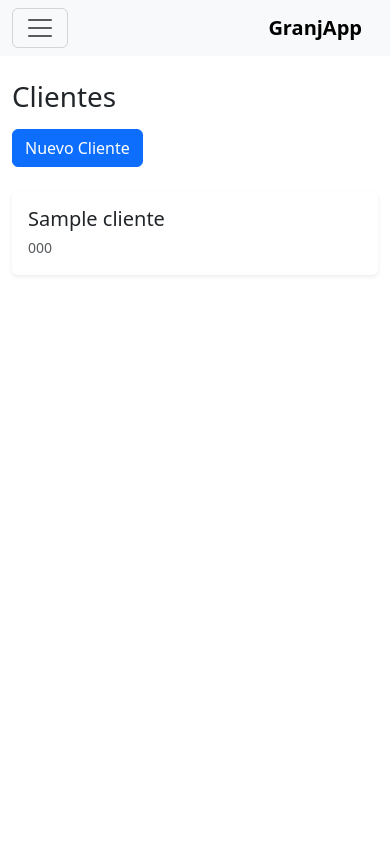
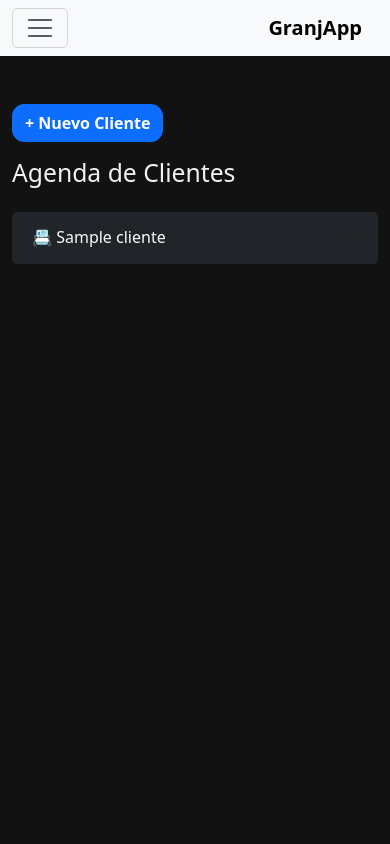
Before and after one commit to mgorno/GranjApp, a Flask app: page /clientes in a window 390 px wide. Run offline with Flask 3, Linux system fonts and the light colour scheme; a database or web service that is not in the repository returns one stand-in record (values such as "Sample title"); some libraries are stand-ins or nearby versions.

Commit message:
tuneando clientes

```diff
--- a/routes.py
+++ b/routes.py
@@ -76,6 +76,33 @@ def crear_cliente():
 
     flash("Cliente creado correctamente.", "success")
     return redirect(url_for("main.clientes"))
+@bp.route("/clientes/editar/<id_cliente>", methods=["POST"])
+def editar_cliente(id_cliente):
+    nombre = request.form.get("nombre")
+    telefono = request.form.get("telefono")
+    direccion = request.form.get("direccion")
+    mail = request.form.get("mail")
+
+    with get_conn() as conn:
+        with conn.cursor() as cur:
+            cur.execute("""
+                UPDATE clientes SET nombre=%s, telefono=%s, direccion=%s, mail=%s
+                WHERE id_cliente=%s
+            """, (nombre, telefono, direccion, mail, id_cliente))
+        conn.commit()
+
+    flash("Cliente actualizado", "success")
+    return redirect(url_for("main.lista_clientes"))  # asegurate de usar el nombre correcto
+
+@bp.route("/clientes/borrar/<id_cliente>")
+def borrar_cliente(id_cliente):
+    with get_conn() as conn:
+        with conn.cursor() as cur:
+            cur.execute("DELETE FROM clientes WHERE id_cliente = %s", (id_cliente,))
+        conn.commit()
+
+    flash("Cliente eliminado", "success")
+    return redirect(url_for("main.lista_clientes"))
 
 # ---------------- Pedidos ----------------
 @bp.route("/pendientes")
--- a/templates/base.html
+++ b/templates/base.html
@@ -2,21 +2,45 @@
 <html lang="es" class="h-100">
 
 <head>
-  <meta charset="utf-8">
-  <meta name="viewport" content="width=device-width, initial-scale=1">
-  <title>{% block title %}GranjApp{% endblock %}</title>
+  ...
+  <!-- Bootstrap dark theme + botones más modernos -->
   <link href="https://cdn.jsdelivr.net/npm/bootstrap@5.3.0/dist/css/bootstrap.min.css" rel="stylesheet">
   <script src="https://cdn.jsdelivr.net/npm/bootstrap@5.3.0/dist/js/bootstrap.bundle.min.js"></script>
+
+
+  <!-- Estilo personalizado para dark mode y botones -->
   <style>
-    .card-action {
-      transition: transform .1s
+    body {
+      background-color: #121212;
+      color: #f1f1f1;
     }
-
-    .card-action:active {
-      transform: scale(.97)
+    .navbar, .offcanvas, .modal-content {
+      background-color: #1e1e1e;
+      color: #fff;
+    }
+    .card {
+      background-color: #2a2a2a;
+      border: none;
+    }
+    .btn-primary {
+      background-color: #0d6efd;
+      border-radius: 12px;
+      font-weight: bold;
+    }
+    .btn-success {
+      background-color: #28a745;
+      border-radius: 12px;
+    }
+    .btn-secondary {
+      background-color: #6c757d;
+      border-radius: 12px;
+    }
+    .btn:hover {
+      transform: scale(1.03);
     }
   </style>
 </head>
+
 
 <body class="d-flex flex-column h-100">
   <nav class="navbar navbar-light bg-light fixed-top">
--- a/templates/clientes.html
+++ b/templates/clientes.html
@@ -2,63 +2,82 @@
 {% block title %}Clientes{% endblock %}
 
 {% block content %}
-<h1 class="mb-3">Clientes</h1>
-
-<!-- botón que abre el modal -->
-<button class="btn btn-primary mb-4" data-bs-toggle="modal" data-bs-target="#modalCliente">
-  Nuevo Cliente
+<!-- Botón para desplegar el form -->
+<button class="btn btn-primary mb-3" data-bs-toggle="collapse" data-bs-target="#formCliente">
+  + Nuevo Cliente
 </button>
 
-<!-- grilla de tarjetas -->
-<div class="row g-3">
+<!-- Formulario oculto que se despliega -->
+<div id="formCliente" class="collapse mb-4">
+  <form method="POST" action="{{ url_for('main.crear_cliente') }}" class="border p-3 rounded bg-dark">
+    <div class="row g-2">
+      <div class="col-md-6">
+        <label class="form-label">Nombre*</label>
+        <input name="nombre" class="form-control" required>
+      </div>
+      <div class="col-md-6">
+        <label class="form-label">Teléfono</label>
+        <input name="telefono" class="form-control">
+      </div>
+      <div class="col-md-6">
+        <label class="form-label">Dirección</label>
+        <input name="direccion" class="form-control">
+      </div>
+      <div class="col-md-6">
+        <label class="form-label">Email</label>
+        <input name="mail" type="email" class="form-control">
+      </div>
+      <div class="col-12 text-end mt-3">
+        <button class="btn btn-success" type="submit">Guardar Cliente</button>
+      </div>
+    </div>
+  </form>
+</div>
+
+<h2 class="mb-4">Agenda de Clientes</h2>
+
+<div class="accordion" id="agendaClientes">
   {% for c in clientes %}
-    <div class="col-sm-6 col-md-4 col-lg-3">
-      <div class="card h-100 border-0 shadow-sm">
-        <div class="card-body">
-          <h5 class="card-title mb-1">{{ c[1] }}</h5>
-          <small class="text-muted">{{ c[2] }}</small>
+    <div class="accordion-item bg-dark text-light border-0 mb-2 rounded">
+      <h2 class="accordion-header" id="heading{{ loop.index }}">
+        <button class="accordion-button collapsed bg-dark text-light" type="button" data-bs-toggle="collapse"
+                data-bs-target="#collapse{{ loop.index }}" aria-expanded="false" aria-controls="collapse{{ loop.index }}">
+          📇 {{ c[1] }}
+        </button>
+      </h2>
+      <div id="collapse{{ loop.index }}" class="accordion-collapse collapse" aria-labelledby="heading{{ loop.index }}"
+           data-bs-parent="#agendaClientes">
+        <div class="accordion-body">
+          <p>📞 <strong>Tel:</strong> {{ c[2] or "Sin teléfono" }}</p>
+          <p>🏠 <strong>Dirección:</strong> {{ c[3] or "Sin dirección" }}</p>
+          <p>✉️ <strong>Email:</strong> {{ c[4] or "Sin email" }}</p>
+
+          <!-- Formulario de edición directa -->
+          <form method="POST" action="{{ url_for('main.editar_cliente', id_cliente=c[0]) }}" class="mt-3">
+            <div class="row g-2">
+              <div class="col-md-6">
+                <input name="nombre" value="{{ c[1] }}" class="form-control form-control-sm">
+              </div>
+              <div class="col-md-6">
+                <input name="telefono" value="{{ c[2] }}" class="form-control form-control-sm">
+              </div>
+              <div class="col-md-6">
+                <input name="direccion" value="{{ c[3] }}" class="form-control form-control-sm">
+              </div>
+              <div class="col-md-6">
+                <input name="mail" value="{{ c[4] }}" class="form-control form-control-sm">
+              </div>
+              <div class="col-12 text-end mt-2">
+                <button class="btn btn-success btn-sm">💾 Guardar</button>
+                <a href="{{ url_for('main.borrar_cliente', id_cliente=c[0]) }}" class="btn btn-danger btn-sm">🗑️ Borrar</a>
+              </div>
+            </div>
+          </form>
         </div>
       </div>
     </div>
   {% endfor %}
 </div>
 
-<!-- Modal pequeño -->
-<div class="modal fade" id="modalCliente" tabindex="-1">
-  <div class="modal-dialog modal-dialog-centered modal-sm">
-    <div class="modal-content">
-      <form method="POST" action="{{ url_for('main.crear_cliente') }}">
-        <div class="modal-header">
-          <h5 class="modal-title">Alta de Cliente</h5>
-          <button type="button" class="btn-close" data-bs-dismiss="modal"></button>
-        </div>
-
-        <div class="modal-body">
-          <div class="mb-2">
-            <label class="form-label">Nombre*</label>
-            <input name="nombre" class="form-control" required>
-          </div>
-          <div class="mb-2">
-            <label class="form-label">Teléfono</label>
-            <input name="telefono" class="form-control">
-          </div>
-          <div class="mb-2">
-            <label class="form-label">Dirección</label>
-            <input name="direccion" class="form-control">
-          </div>
-          <div class="mb-2">
-            <label class="form-label">Email</label>
-            <input name="mail" type="email" class="form-control">
-          </div>
-        </div>
-
-        <div class="modal-footer">
-          <button type="submit" class="btn btn-success">Guardar</button>
-          <button type="button" class="btn btn-secondary" data-bs-dismiss="modal">Cancelar</button>
-        </div>
-      </form>
-    </div>
-  </div>
-</div>
 
 {% endblock %}
```
